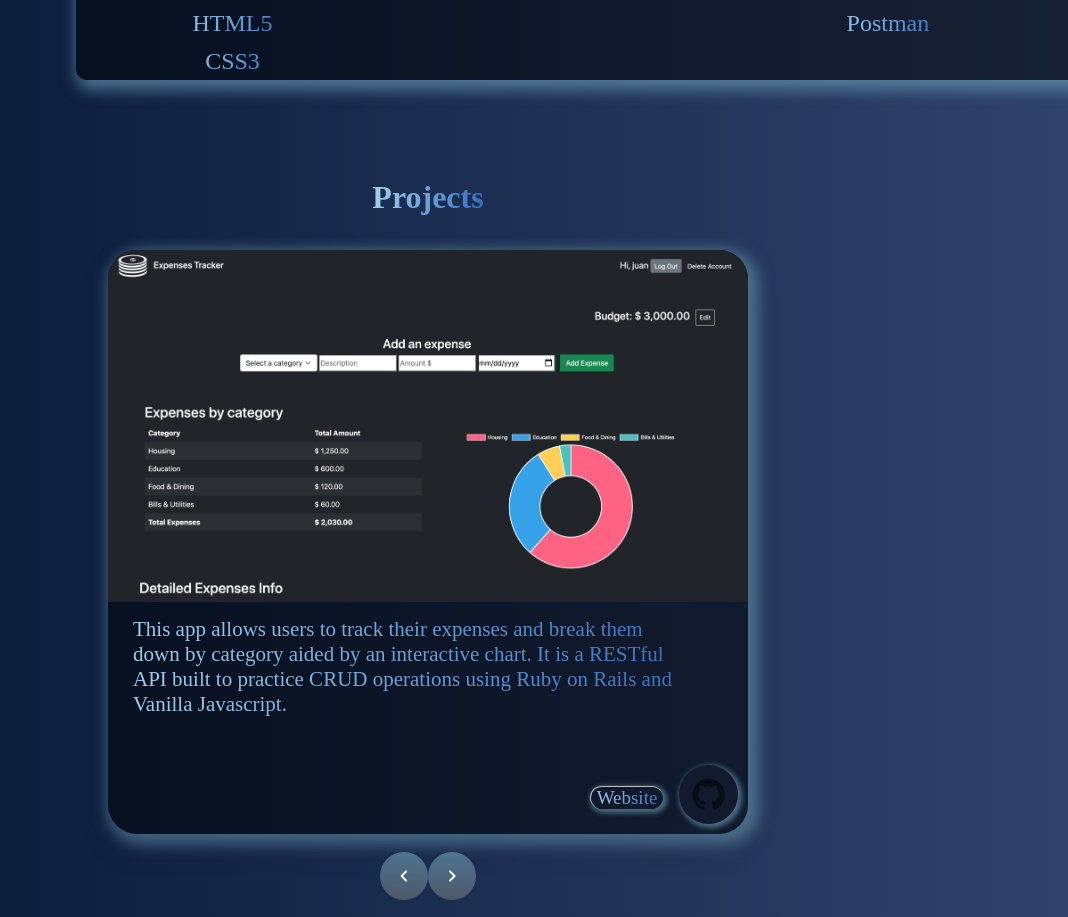
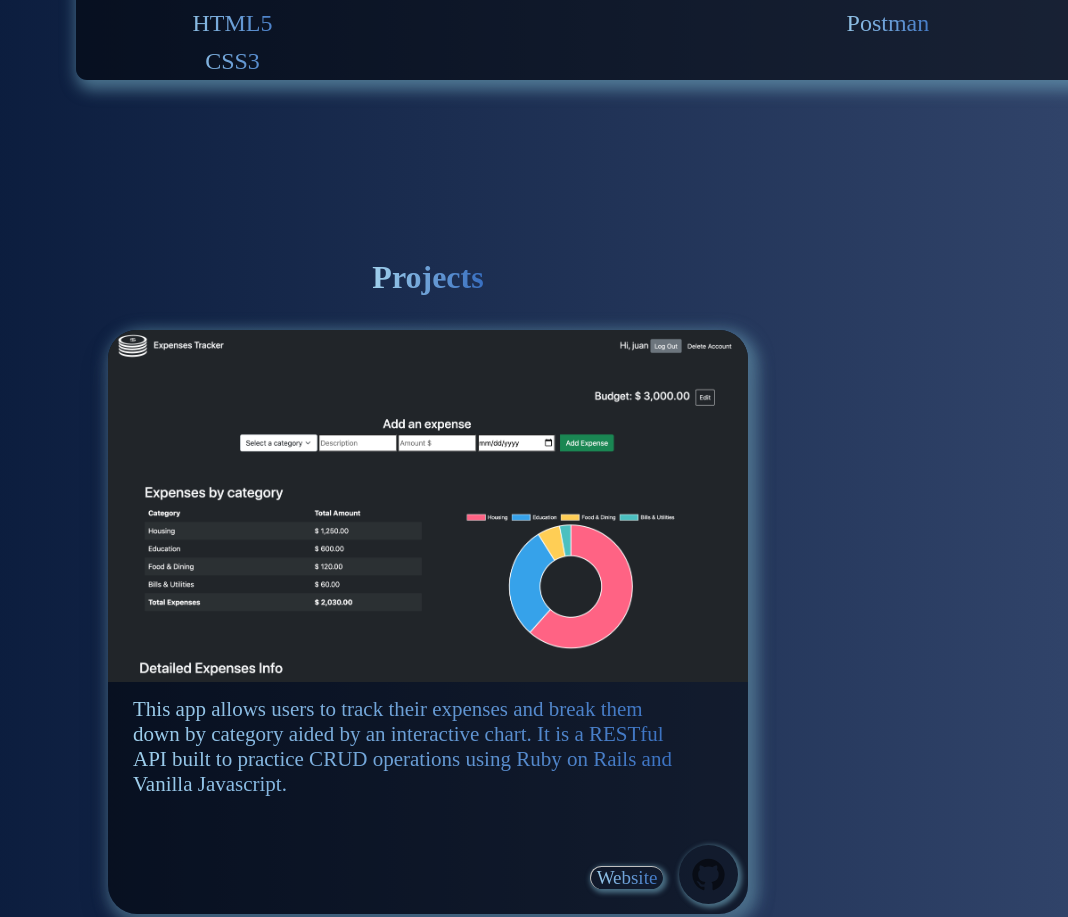
Before and after one commit to juancmeza/portfolio-juan, a React (Create React App) app: page / in a window 1280 px wide. Shown: the part 1791-2708 px from the top of the page, without its empty margins (212-1280 px from the left). Built offline with nearby package versions, Linux system fonts and the light colour scheme.

Commit message:
Setting up divider

```diff
--- a/src/App.css
+++ b/src/App.css
@@ -216,6 +216,14 @@ li{
   -moz-text-fill-color: transparent;
   -webkit-text-fill-color: transparent;
 } */
+
+.Divider {
+  width: 100vw;
+  height: 10vh;
+  background-repeat: no-repeat;
+  background-position: center;
+  background-size: cover;
+}
 
 #Projects {
   min-height: 100vh;
--- a/src/App.js
+++ b/src/App.js
@@ -17,6 +17,7 @@ function App() {
       <Nav></Nav>
       <Home></Home>
       <About></About>
+      <div className="Divider"></div>
       <Projects></Projects>
       <Publications></Publications>
       <Contact></Contact>
```
